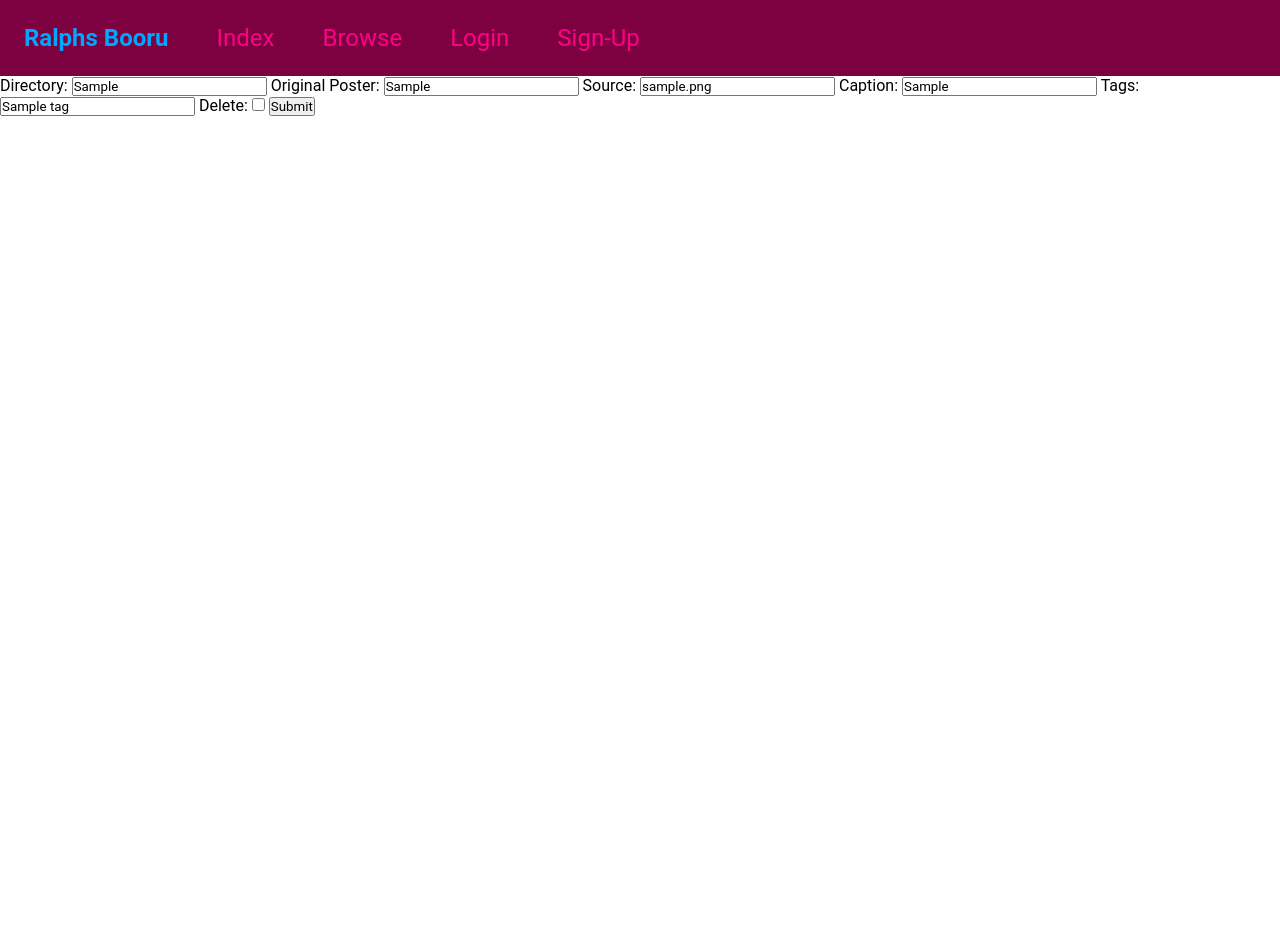
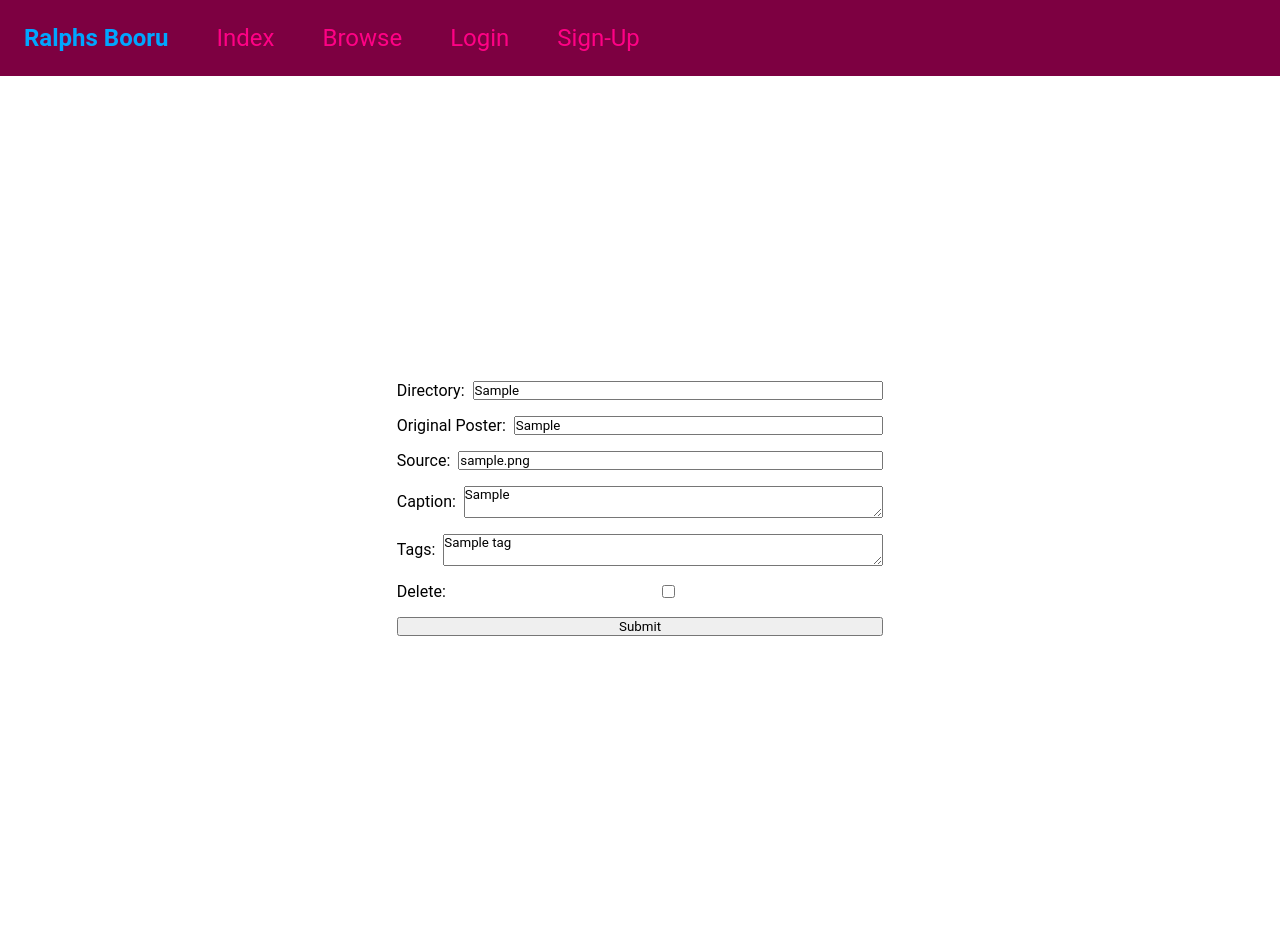
Before and after one commit to ralphrbergman/ralphs-booru, a Flask app: page /edit/1 in a window 1280 px wide. Before the commit the page ends 116 px from the top, so only its background shows below. Run offline with Flask 3, Linux system fonts and the light colour scheme; tables that the repository leaves empty hold one stand-in row (values such as "Sample post"); parts of the project's set-up code (start-up, migrations or seed data) failed here and were passed over; some libraries are stand-ins or nearby versions.

Commit message:
Post edit CSS

```diff
--- a/static/base.css
+++ b/static/base.css
@@ -5,6 +5,17 @@
     text-decoration: none;
 }
 
+.input-group {
+    align-items: center;
+    display: flex;
+    gap: 0.5em;
+}
+
+.input-group input, textarea {
+    flex-grow: 1;
+    min-width: 0em;
+}
+
 .notable {
     font-weight: bold;
 }
--- /dev/null
+++ b/static/edit.css
@@ -0,0 +1,32 @@
+.edit-container {
+    align-items: center;
+    display: flex;
+    gap: 5em;
+    height: 100vh;
+    justify-content: center;
+    padding: 2em;
+}
+
+.edit-container audio, img, video {
+    height: 100%;
+    overflow: hidden;
+    object-fit: contain;
+}
+
+.edit-form {
+    display: flex;
+    flex-direction: column;
+    gap: 1em;
+    width: 40%;
+}
+
+@media (max-width: 768px) {
+    .edit-container {
+        flex-direction: column;
+    }
+
+    .edit-form {
+        order: 1;
+        width: 75%;
+    }
+}
--- a/template/edit.html
+++ b/template/edit.html
@@ -1,29 +1,47 @@
 {% extends 'layout.html' %}
 
+{% block style %}
+    <link rel="stylesheet" href="{{ url_for('static', filename = 'edit.css') }}">
+{% endblock %}
+
 {% block body %}
-    {% include 'content.html' %}
-
-    <form method="post">
+    <div class="edit-container">
+        <form class="edit-form" method="post">
             {{ form.hidden_tag() }}
 
+            <div class="input-group">
                 <label for="directory">Directory:</label>
                 <input type="text" name="directory" value="{% if post.directory is not none %}{{ post.directory }}{% endif %}">
+            </div>
 
+            <div class="input-group">
                 <label for="op">Original Poster:</label>
                 <input type="text" name="op" value="{% if post.op is not none %}{{ post.op }}{% endif %}">
+            </div>
 
+            <div class="input-group">
                 <label for="src">Source:</label>
                 <input type="text" name="src" value="{% if post.src is not none %}{{ post.src }}{% endif %}">
+            </div>
 
+            <div class="input-group">
                 <label for="caption">Caption:</label>
-        <input type="text" name="caption" value="{% if post.caption is not none %}{{ post.caption }}{% endif %}">
+                <textarea name="caption">{% if post.caption is not none %}{{ post.caption }}{% endif %}</textarea>
+            </div>
 
+            <div class="input-group">
                 <label for="tags">Tags:</label>
-        <input type="text" name="tags" value="{% if post.tags is not none %}{{ post.tags | map(attribute = 'name') | join(' ') }}{% endif %}">
+                <textarea name="tags">{% if post.tags is not none %}{{ post.tags | map(attribute = 'name') | join(' ') }}{% endif %}</textarea>
+            </div>
 
+            <div class="input-group">
                 <label for="deleted">Delete:</label>
                 <input type="checkbox" name="deleted">
+            </div>
 
             <input type="submit" value="Submit">
         </form>
+
+        {% include 'content.html' %}
+    </div>
 {% endblock %}
```
Lines whose indentation alone changed are shown as unchanged.
